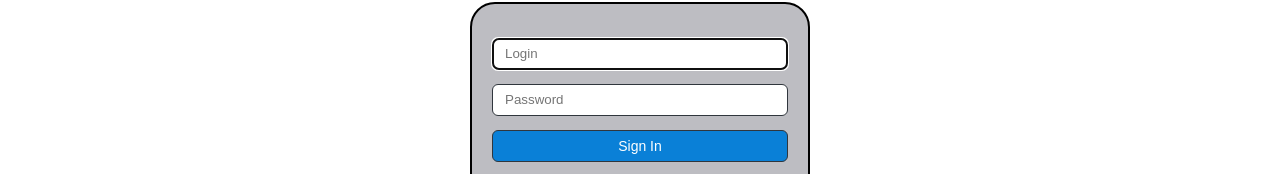
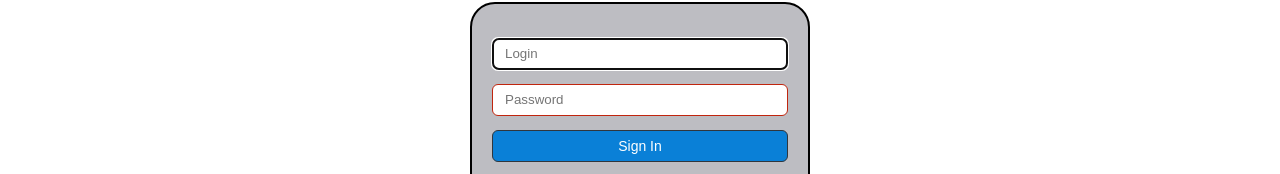
Before and after one commit to SirJohanot/library-react, a React (Create React App) app: page /sign-in in a window 1280 px wide. Shown: the part 109-283 px from the top of the page. Built offline with nearby package versions, Linux system fonts and the light colour scheme.

Commit message:
localised the error messages in SignIn

```diff
--- a/src/pages/SignIn.js
+++ b/src/pages/SignIn.js
@@ -35,7 +35,6 @@ export default function SignIn() {
 
     const handleSubmit = async (e) => {
         e.preventDefault();
-        setCredentials(prev => ({ ...prev, password: '' }));
         try {
             const response = await axios.request({
                 method: SIGN_IN_METHOD,
@@ -66,17 +65,15 @@ export default function SignIn() {
 
             navigate(from, { replace: true });
         } catch (err) {
+            setCredentials(prev => ({ ...prev, password: '' }));
             if (!err?.response) {
-                setError('No response from server');
+                setError('noResponse');
             } else switch (err.response?.status) {
-                case 400:
-                    setError('Missing login or password');
-                    break;
                 case 401:
-                    setError('Invalid credentials');
+                    setError('invalidCredentials');
                     break;
                 default:
-                    setError('Authentication failed');
+                    setError('authenticationFailed');
             }
         }
     }
@@ -88,10 +85,29 @@ export default function SignIn() {
     return (
         <section id="main-content">
             <form className="login-form round-bordered-subject" autoComplete="on" onSubmit={handleSubmit}>
-                <input type="text" id="login" name="login" value={credentials?.login} onChange={handleChange} ref={loginRef} placeholder={intl.formatMessage({ id: 'loginLocale' })} required />
-                <input type="password" id="password" name="password" value={credentials?.password} onChange={handleChange} placeholder={intl.formatMessage({ id: 'passwordLocale' })} required />
+                <input
+                    style={credentials?.login ? {} : { borderColor: '#c0250e' }}
+                    type="text"
+                    id="login"
+                    name="login"
+                    value={credentials?.login}
+                    onChange={handleChange}
+                    ref={loginRef}
+                    placeholder={intl.formatMessage({ id: 'loginLocale' })}
+                    required
+                />
+                <input
+                    style={credentials?.password ? {} : { borderColor: '#c0250e' }}
+                    type="password"
+                    id="password"
+                    name="password"
+                    value={credentials?.password}
+                    onChange={handleChange}
+                    placeholder={intl.formatMessage({ id: 'passwordLocale' })}
+                    required
+                />
                 {error &&
-                    <div className="error-message">{error}</div>
+                    <div className="error-message"><FormattedMessage id={error} /></div>
                 }
                 <button type="submit"><FormattedMessage id="signInLocale" /></button>
                 <Link to="/sign-up">
```
